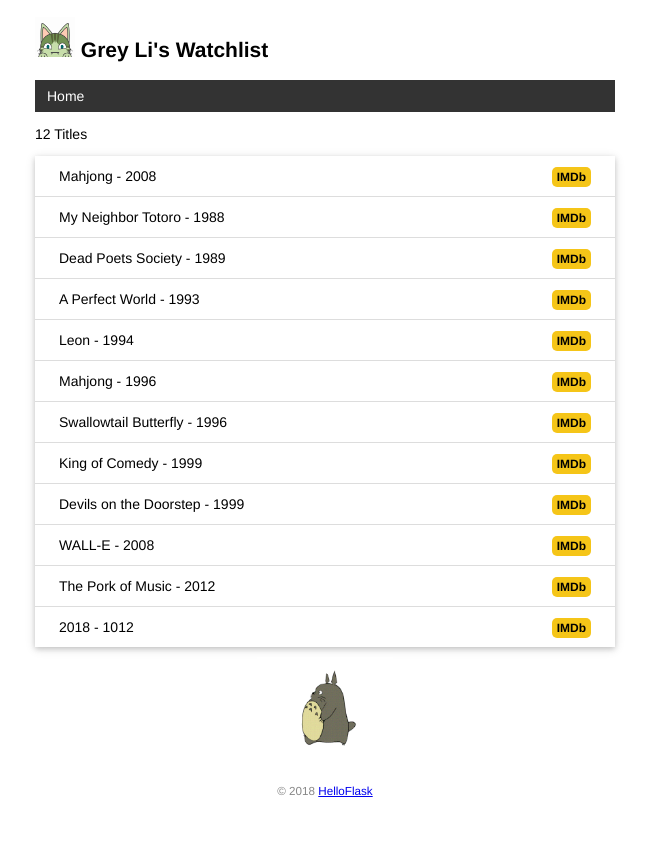
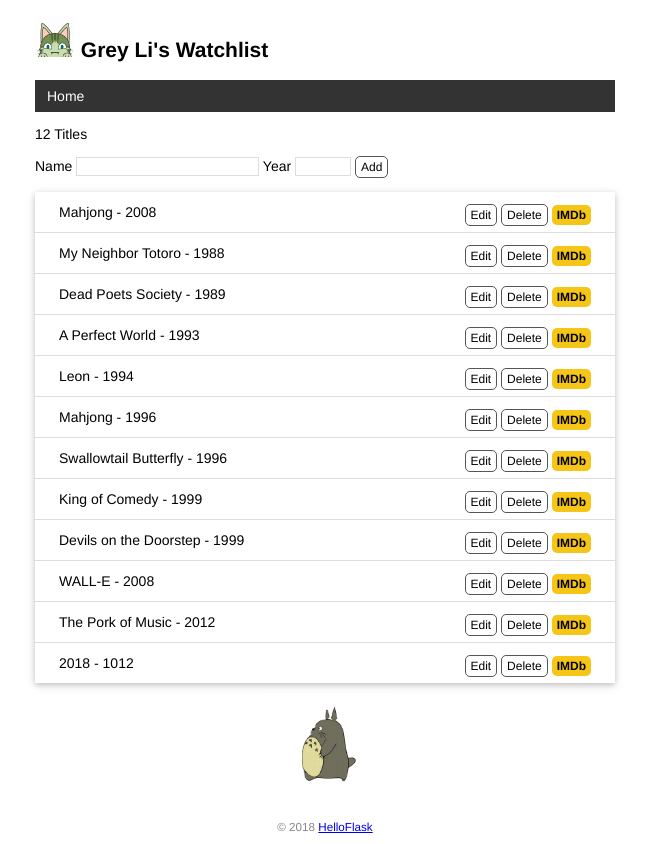
Before and after one commit to liveforday/flask, a Flask app: page / in a window 1280 px wide. Shown: the whole page, without its empty margins (315-964 px from the left). Before the commit the page ends 797 px from the top, so only its background shows below. Run offline with Flask 2, Linux system fonts and the light colour scheme; data comes from the database, SQL or seed files in the repository; both versions use the stored data as it was after the commit.

Commit message:
create edit and delete item by form

```diff
--- a/app.py
+++ b/app.py
@@ -1,78 +1,132 @@
 import os
 import sys
+
 import click
-
-from flask import Flask, render_template
+from flask import Flask, render_template, request, url_for, redirect, flash
 from flask_sqlalchemy import SQLAlchemy
 
-WIN = sys.platform.startswith('win')
+# SQLite URI compatible
+WIN = sys.platform.startswith("win")
 if WIN:
-    prefix = 'sqlite:///'
+    prefix = "sqlite:///"
 else:
-    prefix = 'sqlite:////'
+    prefix = "sqlite:////"
 
 
 app = Flask(__name__)
-app.config['SQLALCHEMY_DATABASE_URI'] = prefix + os.path.join(app.root_path, 'data.db')
-app.config['SQLALCHEMY_TRACK_MODIFICATIONS'] = False
+app.config["SECRET_KEY"] = "dev"
+app.config["SQLALCHEMY_DATABASE_URI"] = prefix + os.path.join(app.root_path, "data.db")
+app.config["SQLALCHEMY_TRACK_MODIFICATIONS"] = False
+
 db = SQLAlchemy(app)
+
+
+@app.cli.command()
+@click.option("--drop", is_flag=True, help="Create after drop.")
+def initdb(drop):
+    """Initialize the database."""
+    if drop:
+        db.drop_all()
+    db.create_all()
+    click.echo("Initialized database.")
+
+
+@app.cli.command()
+def forge():
+    """Generate fake data."""
+    db.create_all()
+
+    name = "Grey Li"
+    movies = [
+        {"title": "My Neighbor Totoro", "year": "1988"},
+        {"title": "Dead Poets Society", "year": "1989"},
+        {"title": "A Perfect World", "year": "1993"},
+        {"title": "Leon", "year": "1994"},
+        {"title": "Mahjong", "year": "1996"},
+        {"title": "Swallowtail Butterfly", "year": "1996"},
+        {"title": "King of Comedy", "year": "1999"},
+        {"title": "Devils on the Doorstep", "year": "1999"},
+        {"title": "WALL-E", "year": "2008"},
+        {"title": "The Pork of Music", "year": "2012"},
+    ]
+
+    user = User(name=name)
+    db.session.add(user)
+    for m in movies:
+        movie = Movie(title=m["title"], year=m["year"])
+        db.session.add(movie)
+
+    db.session.commit()
+    click.echo("Done.")
+
 
 class User(db.Model):
     id = db.Column(db.Integer, primary_key=True)
     name = db.Column(db.String(20))
+
 
 class Movie(db.Model):
     id = db.Column(db.Integer, primary_key=True)
     title = db.Column(db.String(60))
     year = db.Column(db.String(4))
 
-@app.cli.command()
-@click.option('--drop', is_flag=True, help='Create after drop.')
-def initdb(drop):
-    if drop:
-        db.drop_all()
-    db.create_all()
-    click.echo('Initialized database')
-
-@app.cli.command()
-def forge():
-    """Generate fake data."""
-    db.create_all()
-
-    name = 'Grey Li'
-    movies = [
-        {'title': 'My Neighbor Totoro', 'year': '1988'},
-        {'title': 'Dead Poets Society', 'year': '1989'},
-        {'title': 'A Perfect World', 'year': '1993'},
-        {'title': 'Leon', 'year': '1994'},
-        {'title': 'Mahjong', 'year': '1996'},
-        {'title': 'Swallowtail Butterfly', 'year': '1996'},
-        {'title': 'King of Comedy', 'year': '1999'},
-        {'title': 'Devils on the Doorstep', 'year': '1999'},
-        {'title': 'WALL-E', 'year': '2008'},
-        {'title': 'The Pork of Music', 'year': '2012'},
-    ]
-
-    user = User(name=name)
-    db.session.add(user)
-    for m in movies:
-        movie = Movie(title=m['title'], year=m['year'])
-        db.session.add(movie)
-
-    db.session.commit()
-    click.echo('Done.')
 
 @app.context_processor
 def inject_user():
     user = User.query.first()
     return dict(user=user)
 
-@app.route('/')
-def index():
-    movies = Movie.query.all()
-    return render_template('index.html', movies=movies)
-
 
 @app.errorhandler(404)
 def page_not_found(e):
-    return render_template('404.html'), 404
+    return render_template("404.html"), 404
+
+
+@app.route("/", methods=["GET", "POST"])
+def index():
+    if request.method == "POST":
+        title = request.form["title"]
+        year = request.form["year"]
+
+        if not title or not year or len(year) > 4 or len(title) > 60:
+            flash("Invalid input.")
+            return redirect(url_for("index"))
+
+        movie = Movie(title=title, year=year)
+        db.session.add(movie)
+        db.session.commit()
+        flash("Item created.")
+        return redirect(url_for("index"))
+
+    movies = Movie.query.all()
+    return render_template("index.html", movies=movies)
+
+
+@app.route("/movie/edit/<int:movie_id>", methods=["GET", "POST"])
+def edit(movie_id):
+    movie = Movie.query.get_or_404(movie_id)
+
+    if request.method == "POST":
+        title = request.form["title"]
+        year = request.form["year"]
+
+        if not title or not year or len(year) > 4 or len(title) > 60:
+            flash("Invalid input.")
+            return redirect(url_for("edit", movie_id=movie_id))
+
+        movie.title = title
+        movie.year = year
+        db.session.commit()
+        flash("Item updated.")
+        return redirect(url_for("index"))
+
+    return render_template("edit.html", movie=movie)
+
+
+@app.route("/movie/delete/<int:movie_id>", methods=["POST"])
+def delete(movie_id):
+    movie = Movie.query.get_or_404(movie_id)
+    db.session.delete(movie)
+    db.session.commit()
+    flash("Item deleted.")
+    return redirect(url_for("index"))
--- a/static/style.css
+++ b/static/style.css
@@ -1,4 +1,5 @@
 /* 页面整体 */
+
 body {
     margin: auto;
     max-width: 580px;
@@ -6,7 +7,9 @@ body {
     font-family: Helvetica, Arial, sans-serif;
 }
 
+
 /* 页脚 */
+
 footer {
     color: #888;
     margin-top: 15px;
@@ -14,12 +17,16 @@ footer {
     padding: 10px;
 }
 
+
 /* 头像 */
+
 .avatar {
     width: 40px;
 }
 
+
 /* 电影列表 */
+
 .movie-list {
     list-style-type: none;
     padding: 0;
@@ -32,48 +39,46 @@ footer {
     border-bottom: 1px solid #ddd;
 }
 
-.movie-list li:last-child{
+.movie-list li:last-child {
     border-bottom: none;
 }
 
-.movie-list li:hover{
+.movie-list li:hover {
     background-color: #f8f9fa;
 }
 
+
 /* 龙猫图片 */
+
 .totoro {
     display: block;
     margin: 0 auto;
     height: 100px;
 }
 
-nav ul{
+nav ul {
     list-style-type: none;
     margin: 0;
     padding: 0;
     overflow: hidden;
     background-color: #333;
-
 }
 
-nav li{
+nav li {
     float: left;
 }
 
-nav li a{
+nav li a {
     display: block;
     color: white;
     text-align: center;
     padding: 8px 12px;
     text-decoration: none;
-
 }
 
-nav li a:hover{
+nav li a:hover {
     background-color: #111;
 }
-
-
 
 .imdb {
     font-size: 12px;
@@ -88,3 +93,47 @@ nav li a:hover{
 .float-right {
     float: right;
 }
+
+input[type=submit] {
+    font-family: inherit;
+}
+
+input[type=text] {
+    border: 1px solid #ddd;
+}
+
+input[name=year] {
+    width: 50px;
+}
+
+.btn {
+    font-size: 12px;
+    padding: 3px 5px;
+    text-decoration: none;
+    cursor: pointer;
+    background-color: white;
+    color: black;
+    border: 1px solid #555555;
+    border-radius: 5px;
+}
+
+.btn:hover {
+    text-decoration: none;
+    background-color: black;
+    color: white;
+    border: 1px solid black;
+}
+
+.alert {
+    position: relative;
+    padding: 7px;
+    margin: 7px 0;
+    border: 1px solid transparent;
+    background-color: #cc35ff;
+    border-color: #b8daff;
+    border-radius: 5px;
+}
+
+.inline-form {
+    display: inline;
+}
--- a/templates/base.html
+++ b/templates/base.html
@@ -1,28 +1,30 @@
 <!DOCTYPE html>
 <html lang="en">
+
 <head>
-        {% block head%}
+    {% block head %}
     <meta charset="utf-8">
     <meta name="viewport" content="width=device-width, initial-scale=1.0">
-        <title> {{user.name}}'s Watchlist</title>
-        <link rel="stylesheet" href="{{url_for('static', filename='style.css')}}" type="text/css">
-        {% endblock%}
+    <title>{{ user.name }}'s Watchlist</title>
+    <link rel="stylesheet" href="{{ url_for('static', filename='style.css') }}" type="text/css"> {% endblock %}
 </head>
+
 <body>
+    {% for message in get_flashed_messages() %}
+    <div class="alert">{{ message }}</div>
+    {% endfor %}
     <h2>
-            <img alt="Avatar" class='avatar' src="{{url_for('static', filename='images/avatar.png')}}">
-            {{user.name}}'s Watchlist
+        <img alt="Avatar" class="avatar" src="{{ url_for('static', filename='images/avatar.png') }}"> {{ user.name }}'s Watchlist
     </h2>
     <nav>
         <ul>
-                <li><a href="{{url_for('index')}}">Home</a></li>
+            <li><a href="{{ url_for('index') }}">Home</a></li>
         </ul>
     </nav>
     {% block content %}{% endblock %}
     <footer>
-            <small>
-                &copy; 2018 <a href="http://helloflask.com/tutorial">HelloFlask</a>
-            </small>
+        <small>&copy; 2018 <a href="http://helloflask.com/tutorial">HelloFlask</a></small>
     </footer>
 </body>
+
 </html>
--- a/templates/index.html
+++ b/templates/index.html
@@ -1,16 +1,22 @@
-{% extends 'base.html'%}
-
-{% block content%}
+{% extends 'base.html' %} {% block content %}
 <p>{{ movies|length }} Titles</p>
+<form method="post">
+    Name <input type="text" name="title" autocomplete="off" required> Year <input type="text" name="year" autocomplete="off" required>
+    <input class="btn" type="submit" name="submit" value="Add">
+</form>
 <ul class="movie-list">
     {% for movie in movies %}
-        <li>
-            {{ movie.title }} - {{ movie.year }}
+    <li>{{ movie.title }} - {{ movie.year }}
         <span class="float-right">
-                <a class="imdb" href="https://www.imdb.com/find?q={{movie.title}}" target="_blank" title="Find this movie on IMDb">IMDb</a>
+            <a class="btn" href="{{ url_for('edit', movie_id=movie.id) }}">Edit</a>
+
+            <form class="inline-form" method="post" action="{{url_for('delete', movie_id=movie.id)}}">
+                <input class="btn" type="submit" name="delete" value="Delete" onclick="return confirm('Are you sure?')">
+            </form>
+                <a class="imdb" href="https://www.imdb.com/find?q={{ movie.title }}" target="_blank" title="Find this movie on IMDb">IMDb</a>
+
         </span>
     </li>
     {% endfor %}
 </ul>
-    <img alt="Walking Totoro" class="totoro" src="{{ url_for('static', filename='images/totoro.gif') }}" title="to~to!ro~">
-{% endblock%}
+<img alt="Walking Totoro" class="totoro" src="{{ url_for('static', filename='images/totoro.gif') }}" title="to~to~ro~"> {% endblock %}
```
Also changed, not shown: templates/404.html (+7 -22 lines), templates/edit.html (added, +7 -0 lines), data.db. Lines whose indentation alone changed are shown as unchanged.
